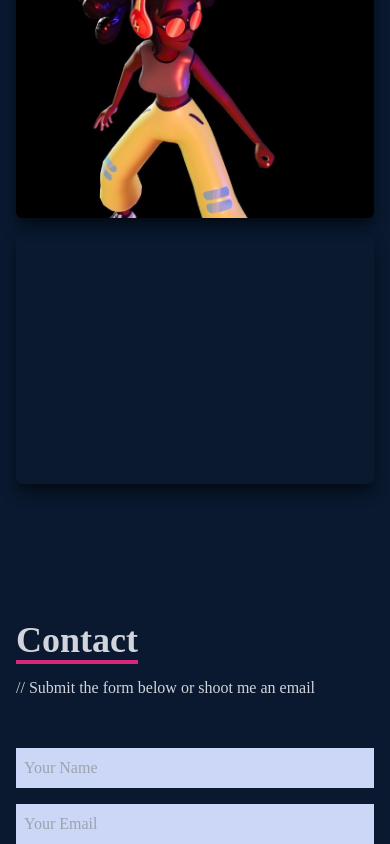
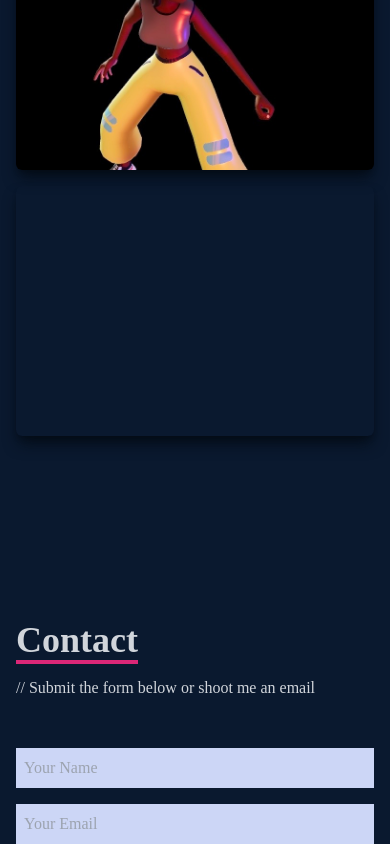
Before and after one commit to fidanmova/Portfolio-Main, a React (Create React App) app: page / in a window 390 px wide. Shown: the part 3844-4688 px from the top of the page. Built offline with nearby package versions, Linux system fonts and the light colour scheme.

Commit message:
responsive contact page

```diff
--- a/src/components/Contact.jsx
+++ b/src/components/Contact.jsx
@@ -2,7 +2,7 @@
 
 const Contact = () => {
   return (
-    <div name="contact" className='w-full h-screen  bg-[#0a192f] flex justify-center items-center p-4'>
+    <div name="contact" className='w-full h-screen  bg-[#0a192f] flex justify-center items-center p-4 mt-12'>
       {/* copy  Form Endpoint Codes from getform.io and paste it inside for action, and make method POST in the form */}
           <form method='POST' action="https://getform.io/f/ab7251eb-9015-446b-8084-70a284162fd5" className='flex flex-col max-w-[600px] w-full'>
               <div className='pb-8'>
--- a/src/components/Projects.jsx
+++ b/src/components/Projects.jsx
@@ -7,7 +7,7 @@
 
 const Projects = () => {
   return (
-    <div name="projects" className="w-full md:h-screen text-gray-300  bg-[#0a192f] mt-12">
+    <div name="projects" className="w-full md:h-screen text-gray-300  bg-[#0a192f]">
       {/* Container */}
       <div className="max-w-[1000px] mx-auto p-4 flex flex-col justify-center w-full h-full">
         <div className="pb-2">
@@ -154,7 +154,7 @@
             {/* Hover Effects */}
             <div className="opacity-0 group-hover:opacity-100">
               <span className="text-2xl font-bold text-white tracking-wider ">
-                DEVSHED
+                Lorem
               </span>
               <div className="pt-8 text-center">
                 <a href="/">
@@ -173,7 +173,7 @@
           </div>
         </div>
       </div>
-    </div>
+     </div>
   );
 };
 
```
